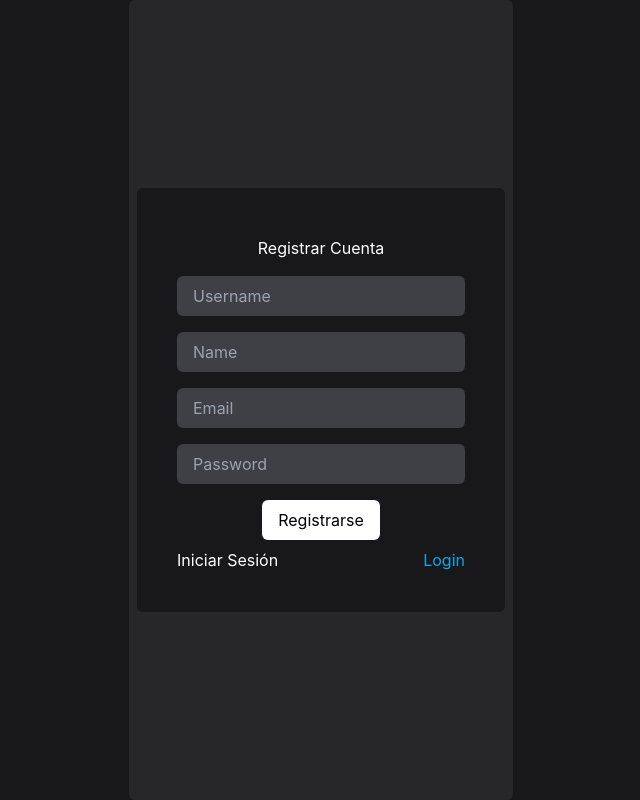
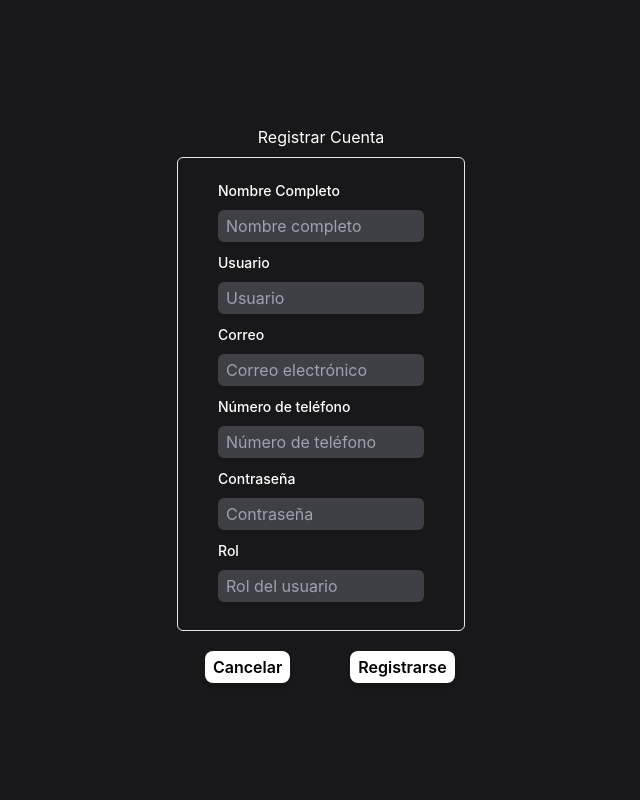
Before and after one commit to S-T-A-R-2/DS-Proyecto, a React (Create React App) app in the folder Sistema-Canje/frontend/: page /register in a window 1280 px wide. Shown: the whole page, without its empty margins (319-959 px from the left). Built offline with nearby package versions, Linux system fonts and the light colour scheme.

Commit message:
login y register, pero sin las cookies y encriptado

```diff
--- a/Sistema-Canje/frontend/src/api/auth.tsx
+++ b/Sistema-Canje/frontend/src/api/auth.tsx
@@ -4,8 +4,10 @@ import { User } from '../logic/classes/User'
 type UserData = {
     username: string;
     name: string;
+    phone: string;
     email: string;
     password: string;
+    rol: string;
 };
 
 export const registerRequest = (userData : UserData) => {return axios.post(`/register`, userData);};
--- a/Sistema-Canje/frontend/src/context/auth-context.tsx
+++ b/Sistema-Canje/frontend/src/context/auth-context.tsx
@@ -31,9 +31,11 @@ interface AuthProviderProps {
 type UserData = {
     username: string;
     name: string;
+    phone: string;
     email: string;
     password: string;
-}
+    rol: string;
+};
 
 export const AuthProvider: React.FC<AuthProviderProps> = ({children}) => {
     const [user, setUser] = useState<User | null>(null);
@@ -65,8 +67,10 @@ export const AuthProvider: React.FC<AuthProviderProps> = ({children}) => {
             const user : UserData = {
                 username: res.data.username,
                 name: res.data.name,
+                phone: res.data.phone,
                 email: res.data.email,
-                password: res.data.password
+                password: res.data.password,
+                rol: res.data.rol
             };
             setUser(user);
             setIsAuthenticated(true);
--- a/Sistema-Canje/frontend/src/pages/register-page.tsx
+++ b/Sistema-Canje/frontend/src/pages/register-page.tsx
@@ -3,6 +3,8 @@ import {useForm} from 'react-hook-form'
 import {useAuth} from '../context/auth-context'
 import { useEffect } from 'react';
 import {useNavigate, Link} from 'react-router-dom'
+import Input from '../components/Input';
+import Button from '../components/Button';
 
 
 function RegisterPage() {
@@ -13,22 +15,26 @@ function RegisterPage() {
     type FormData = {
         username: string;
         name: string;
+        phone: string;
         email: string;
         password: string;
+        rol: string;
     };
 
     const { signUp, isAuthenticated, errors: registerErrors } = useAuth();
     const navigate = useNavigate();
 
     const onSubmit = handleSubmit( async (values : FormData) => {
-        const { username, name, email, password } = values;
-        signUp(values);
+        const { username, name, phone, email, password, rol } = values;
+        await signUp(values);
+        navigate('/login');
+    });
 
-    });
+    const labelStyle = "text-sm font-medium text-white mb-1"
 
     return (
 
-    <div className = "max-w-sm bg-zinc-800 max-w-md p-2 rounded-md flex justify-center flex-col m-auto h-screen">
+    <div className = "max-w-sm bg-zinc-900 max-w-md p-2 rounded-md flex justify-center flex-col m-auto h-screen">
         <div className="bg-zinc-900 max-w-md w-full p-10 rounded-md">
         {registerErrors.map((error, i) => (
             <div className="bg-red-500 p-2 text-white" key={i}>
@@ -36,43 +42,96 @@ function RegisterPage() {
             </div>
         ))}
         <h1 className="text-white my-2 w-full">Registrar Cuenta</h1>
+        <form onSubmit={onSubmit} className='flex flex-col space-y-[20px] text-left'>
+            <div className='bg-zinc-900 max-w-md w-full p-10 py-[20px] rounded-md border'>
+            <div>
+                <label
+                    className={labelStyle}>
+                    Nombre Completo
+                </label>
+                <Input
+                    type="text" {...register("name", {required: true})}
+                    placeholder='Nombre completo'
+                />
+                {errors.name && (
+                    <p className="text-red-500">El nombre es requerido</p>
+                )}
+            </div>
+            <div>
+                <label
+                    className={labelStyle}>
+                    Usuario
+                </label>
+                <Input
+                    type="text" {...register("username", {required: true})}
+                    placeholder='Usuario'
+                />
+                {errors.username && (
+                    <p className="text-red-500">Nombre de usuario es requerido</p>
+                )}
+            </div>
 
-                <form onSubmit={onSubmit}>
-                    <input type="text" {...register("username", {required: true})}
-                    className = "w-full bg-zinc-700 text-white px-4 py-2 rounded-md my-2"
-                    placeholder='Username'/>
-                    {errors.username && (
-                        <p className="text-red-500">Username is required</p>
+            <div>
+                <label
+                    className={labelStyle}>
+                    Correo
+                </label>
+                <Input
+                    type="email" {...register("email", {required: true})}
+                    placeholder='Correo electrónico'
+                />
+                {errors.email && (
+                    <p className="text-red-500">El correo electrónico es requerido</p>
                 )}
-                    <input type="text" {...register("name", {required: true})}
-                    className = "w-full bg-zinc-700 text-white px-4 py-2 rounded-md my-2"
-                    placeholder='Name'/>
-                    {errors.name && (
-                        <p className="text-red-500">Name is required</p>
+            </div>
+
+            <div>
+                <label
+                    className={labelStyle}>
+                    Número de teléfono
+                </label>
+                <Input
+                    type="text" {...register("phone", {required: true})}
+                    placeholder='Número de teléfono'
+                />
+                {errors.email && (
+                    <p className="text-red-500">El número de teléfono es requerido</p>
                 )}
-                    <input type="email" {...register("email", {required: true})}
-                    className = "w-full bg-zinc-700 text-white px-4 py-2 rounded-md my-2"
-                    placeholder='Email'/>
-                    {errors.email && (
-                        <p className="text-red-500">Email is required</p>
+            </div>
+
+            <div>
+                <label
+                    className={labelStyle}>
+                    Contraseña
+                </label>
+                <Input
+                    type="password" {...register("password", {required: true})}
+                    placeholder='Contraseña'/>
+                {errors.password && (
+                    <p className="text-red-500">La contraseña es requerida</p>
                 )}
-                    <input type="password" {...register("password", {required: true})}
-                    className = "w-full bg-zinc-700 text-white px-4 py-2 rounded-md my-2"
-                    placeholder='Password'/>
+            </div>
+
+            <div>
+                <label
+                    className={labelStyle}>
+                    Rol
+                </label>
+                <Input
+                    type="text" {...register("rol", {required: true})}
+                    placeholder='Rol del usuario'/>
                 {errors.password && (
                     <p className="text-red-500">Password is required</p>
                 )}
-
-                    <button type="submit" className = "bg-white text-black px-4 py-2 rounded-md my-2">Registrarse</button>
-            </form>
-
-                <p className="flex gap-x-2 justify-between text-white">
-                    Iniciar Sesión <Link to="/login" className="text-sky-500">Login</Link>
-                </p>
-
             </div>
             </div>
-    )
-}
 
+            <div className='flex flex-row space-x-[60px] items-center px-[28px]'>
+                <Button onClick={() => {navigate('/login');}}>Cancelar</Button>
+                <Button type="submit">Registrarse</Button>
+            </div>
+        </form>
+        </div>
+    </div>
+)}
 export default RegisterPage
```
Also changed, not shown: 2 other files (tests, documents, lock files or other folders). Lines whose indentation alone changed are shown as unchanged.
